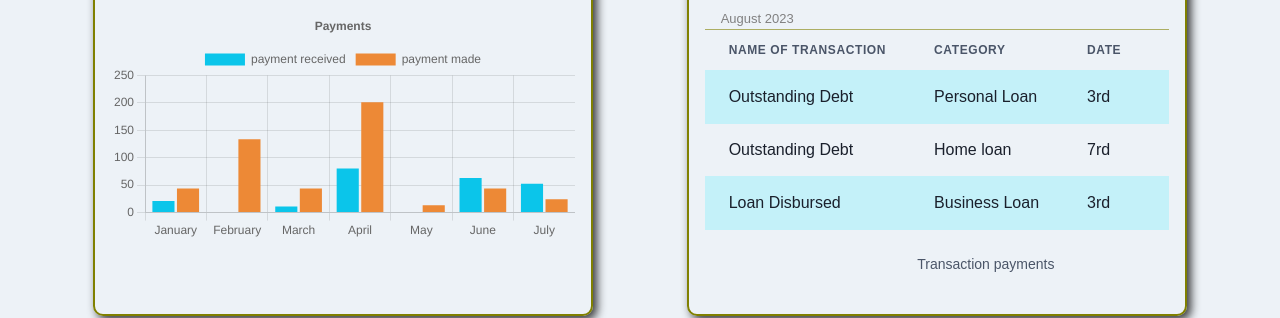
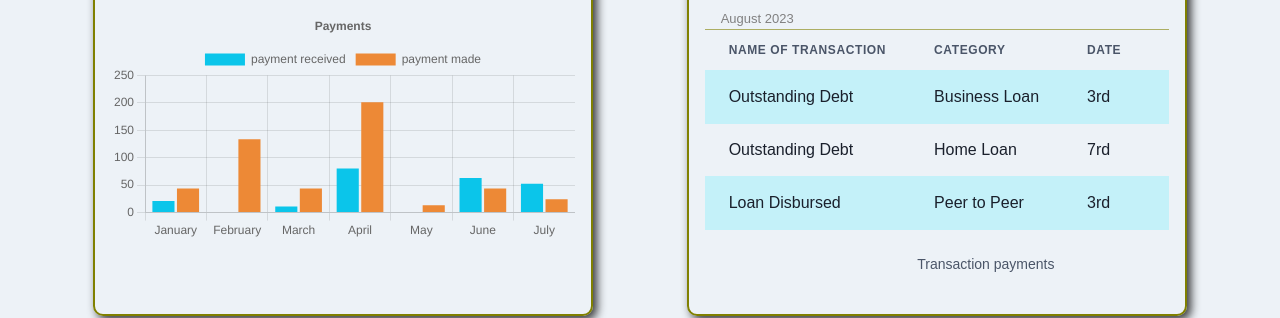
Before and after one commit to XandraAd/CreditCare, a React (Vite) app: page / in a window 1280 px wide. Shown: the part 573-891 px from the top of the page. Built offline with nearby package versions, Linux system fonts and the light colour scheme; no server answers; sample sign-in values are in the browser's storage.

Commit message:
Logo  inserted

```diff
--- a/src/component/SideNav.jsx
+++ b/src/component/SideNav.jsx
@@ -19,6 +19,7 @@ import {
   Avatar,
   AvatarBadge,
   Input,
+  Image
 } from "@chakra-ui/react";
 import { NavLink as RouterLink } from "react-router-dom";
 import { BellIcon } from "@chakra-ui/icons";
@@ -29,6 +30,9 @@ import { CiCalculator1 } from "react-icons/ci";
 import { MdOutlinePayment } from "react-icons/md";
 import { BsCalendar3 } from "react-icons/bs";
 import { HiMenuAlt3 } from "react-icons/hi";
+import {GrScorecard} from "react-icons/gr";
+
+import Logo from "../assets/png/logo-color.png";
 import { logout } from "../config/firebase";
 
 const navItems = [
@@ -55,7 +59,7 @@ const navItems = [
   {
     title: "Credit Score",
     path: "creditScore",
-    icon: <BsCalendar3 />,
+    icon: <GrScorecard />,
   },
 ];
 
@@ -135,6 +139,7 @@ function SideNav() {
   const month = currentDate.toLocaleString("default", { month: "long" });
   const date = `${day}, ${month} ${currentDate.getDate()}, ${currentDate.getFullYear()}`;
 
+
   useEffect(() => {
     let currentHour = currentDate.getHours();
     if (currentHour < 12) setGreetText("Good Morning!");
@@ -167,9 +172,9 @@ function SideNav() {
         <DrawerOverlay />
         <DrawerContent>
           <DrawerCloseButton />
-          <DrawerHeader>Credit Care</DrawerHeader>
+          <Image src={Logo} style={{ width: '300px', height: '200px' }}/>
 
-          <DrawerBody mt={10} border="1px">
+          <DrawerBody border="2px" borderColor="blue.400">
             {navItems.map((navItem, index) => (
               <Flex
                 key={index}
--- a/src/pages/dashboard/DashBoard.jsx
+++ b/src/pages/dashboard/DashBoard.jsx
@@ -222,19 +222,19 @@ const DashBoard = () => {
                           <Tbody>
                             <Tr>
                               <Td>Outstanding Debt</Td>
-                              <Td>Personal Loan</Td>
+                              <Td>Business Loan</Td>
                               <Td>3rd</Td>
                               <Td isNumeric> Ghc 25.4</Td>
                             </Tr>
                             <Tr>
                               <Td>Outstanding Debt</Td>
-                              <Td>Home loan</Td>
+                              <Td>Home Loan</Td>
                               <Td>7rd</Td>
                               <Td isNumeric> Ghc 30.48</Td>
                             </Tr>
                             <Tr>
                               <Td>Loan Disbursed</Td>
-                              <Td>Business Loan</Td>
+                              <Td>Peer to Peer</Td>
                               <Td>3rd</Td>
                               <Td isNumeric> Ghc 900</Td>
                             </Tr>
```
